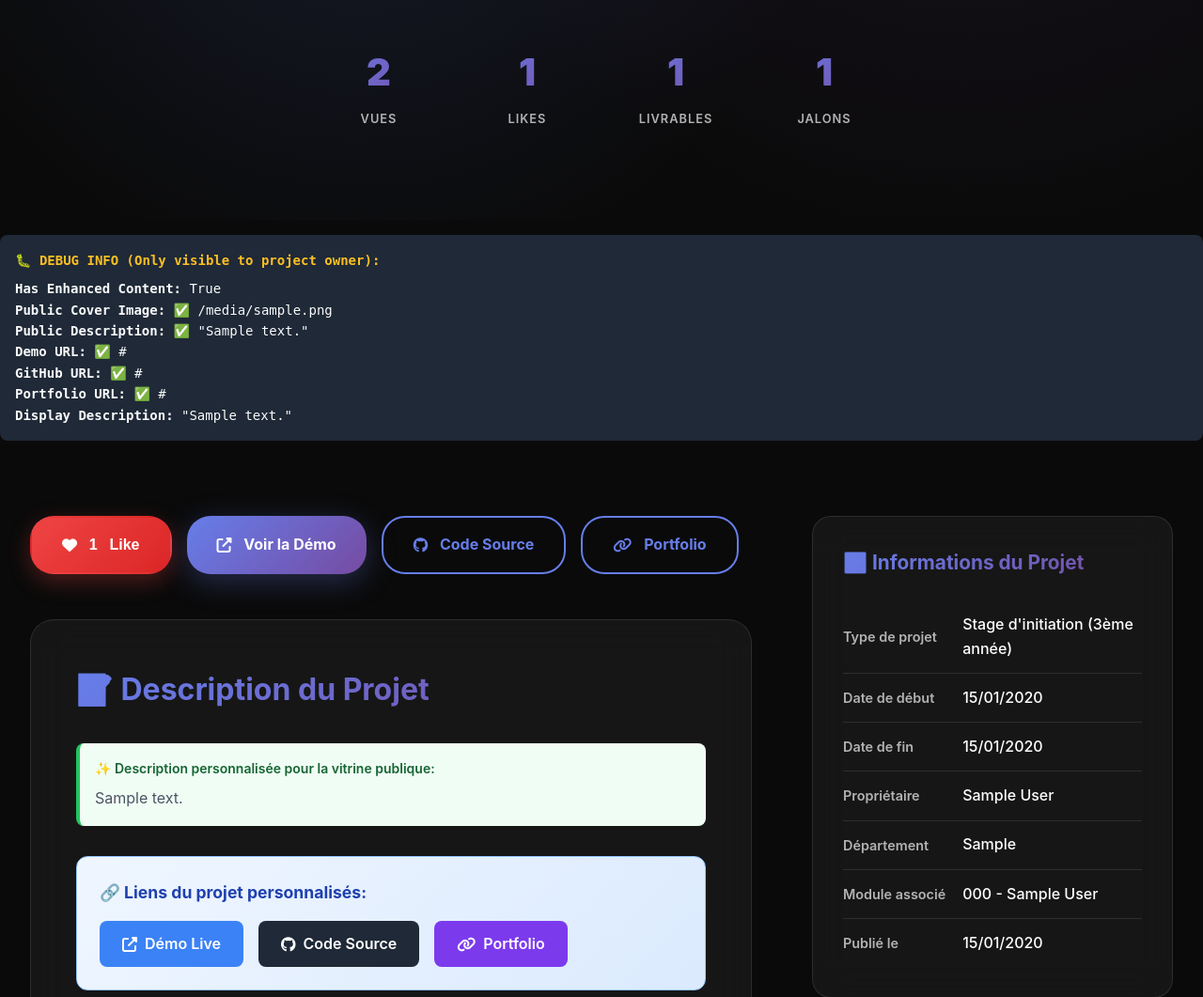
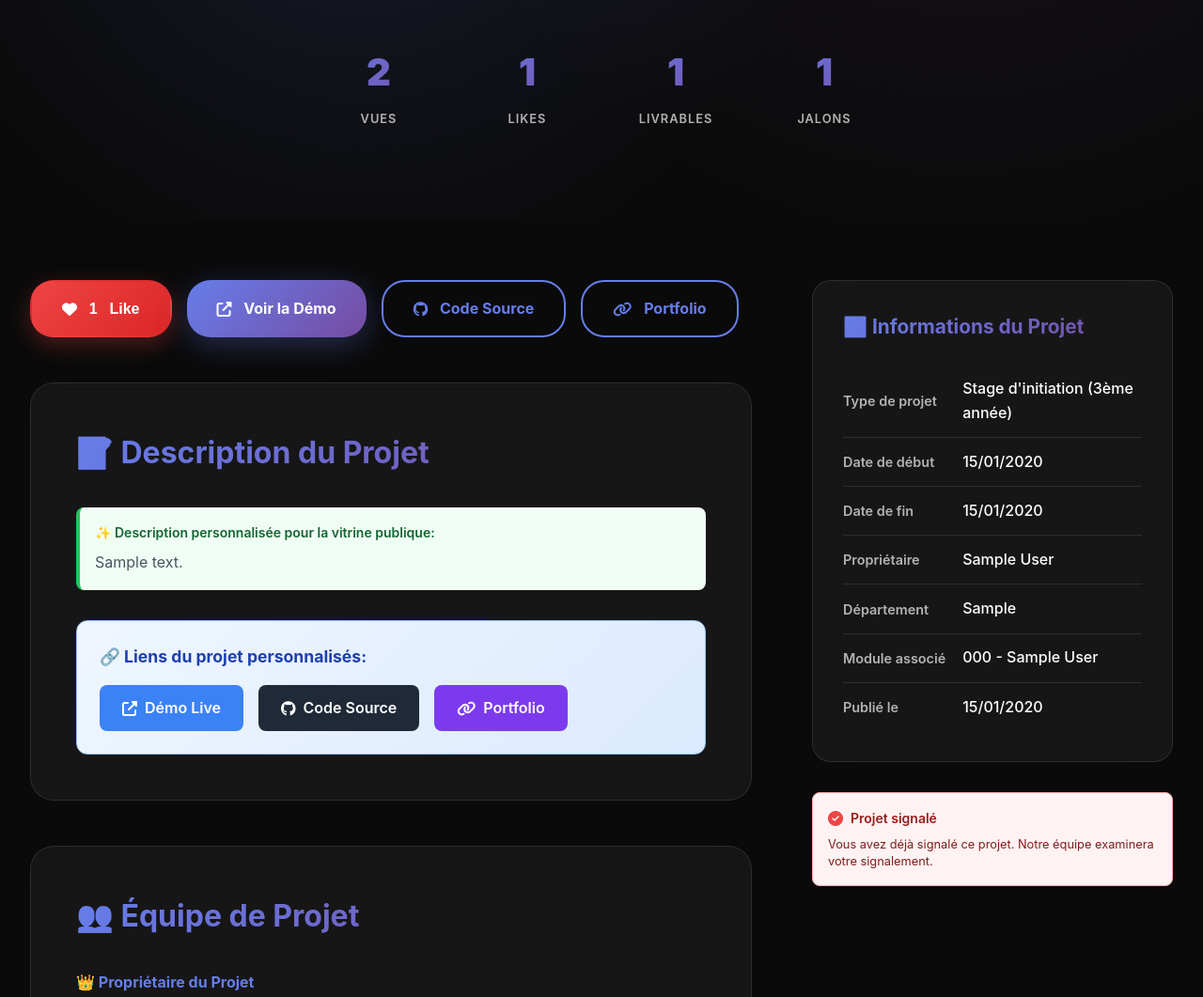
Before and after one commit to walideddouaicer/DevWebProject, a Django app: page /projects/1/ in a window 1280 px wide. Shown: the part 547-1608 px from the top of the page at 94% size. Run offline with Django 5.2, Linux system fonts and the light colour scheme; a user stored in the database is signed in; tables that the repository leaves empty hold one stand-in row (values such as "Sample post"); grey boxes marked "Sample" are stand-in pictures; data that the repository does not hold is empty.

Commit message:
public project display, new world3 oops

```diff
--- a/public/templates/public/project_detail.html
+++ b/public/templates/public/project_detail.html
@@ -78,18 +78,7 @@
     </div>
 </section>
 
-{% if user.is_authenticated and user == project.student.user %}
-<div style="background: #1f2937; color: #f9fafb; padding: 1rem; margin: 1rem 0; border-radius: 8px; font-family: monospace; font-size: 0.875rem;">
-    <h4 style="color: #fbbf24; margin-bottom: 0.5rem;">🐛 DEBUG INFO (Only visible to project owner):</h4>
-    <div><strong>Has Enhanced Content:</strong> {{ project.has_public_content }}</div>
-    <div><strong>Public Cover Image:</strong> {% if project.public_cover_image %}✅ {{ project.public_cover_image.url }}{% else %}❌ None{% endif %}</div>
-    <div><strong>Public Description:</strong> {% if project.public_description %}✅ "{{ project.public_description|truncatewords:10 }}"{% else %}❌ None{% endif %}</div>
-    <div><strong>Demo URL:</strong> {% if project.public_demo_url %}✅ {{ project.public_demo_url }}{% else %}❌ None{% endif %}</div>
-    <div><strong>GitHub URL:</strong> {% if project.public_github_url %}✅ {{ project.public_github_url }}{% else %}❌ None{% endif %}</div>
-    <div><strong>Portfolio URL:</strong> {% if project.public_portfolio_url %}✅ {{ project.public_portfolio_url }}{% else %}❌ None{% endif %}</div>
-    <div><strong>Display Description:</strong> "{{ project.display_description|truncatewords:10 }}"</div>
-</div>
-{% endif %}
+
 
 <!-- Main Content -->
 <div class="main-content">
```
